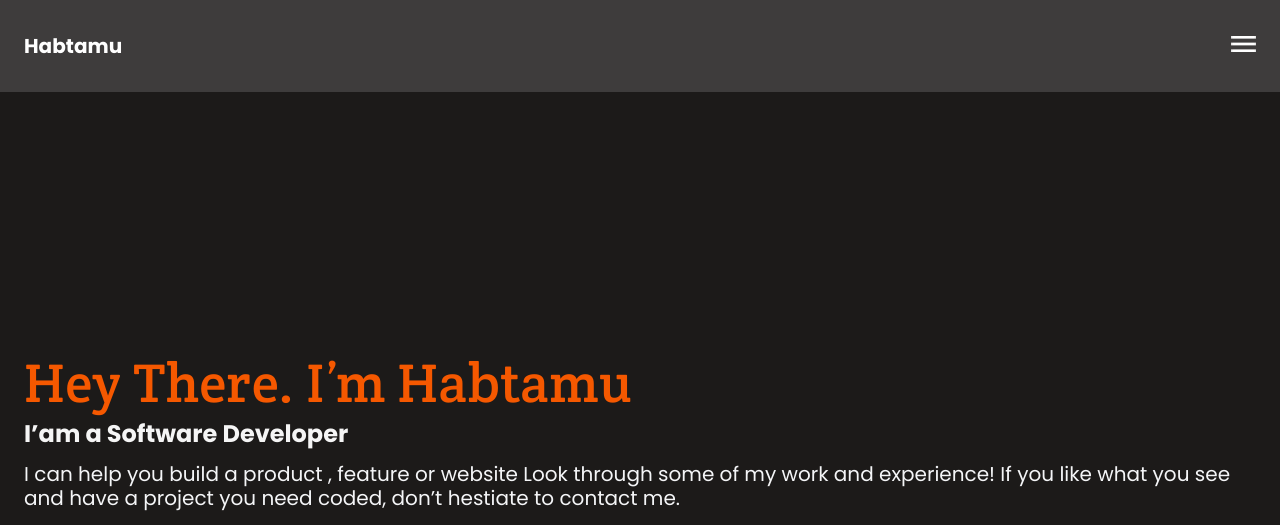
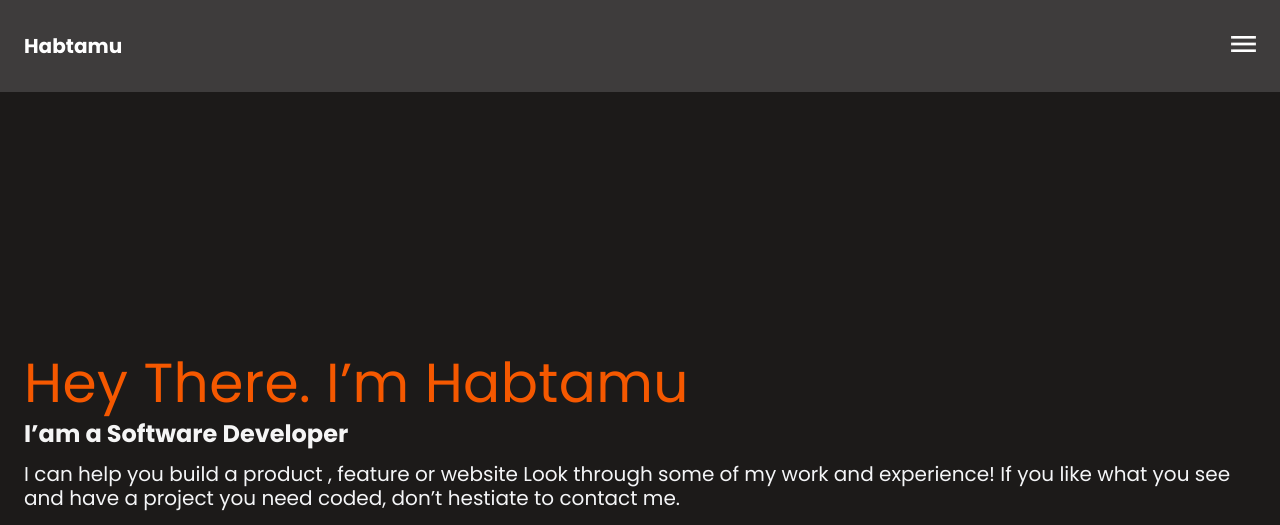
Before and after one commit to Habtamu210/portfoliopage, a website: page index.html in a window 1280 px wide. Shown: the top 525 px of the page. Drawn offline with Linux system fonts and the light colour scheme.

Commit message:
change font family as per review comment

```diff
--- a/style.css
+++ b/style.css
@@ -56,7 +56,7 @@
 }
 
 .information {
-  font-family: 'Crete Round', serif;
+  font-family: 'Poppins', serif;
   font-style: normal;
   font-weight: 400;
   letter-spacing: 0.4px;
```
